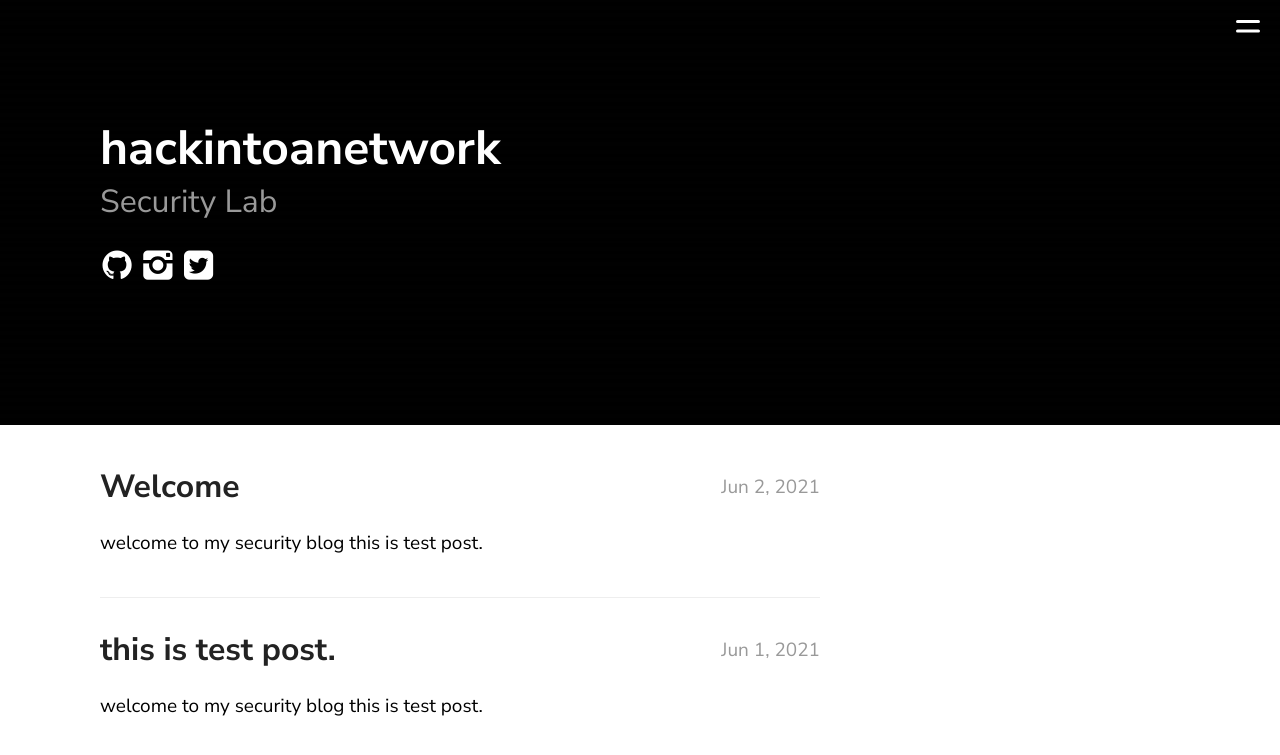
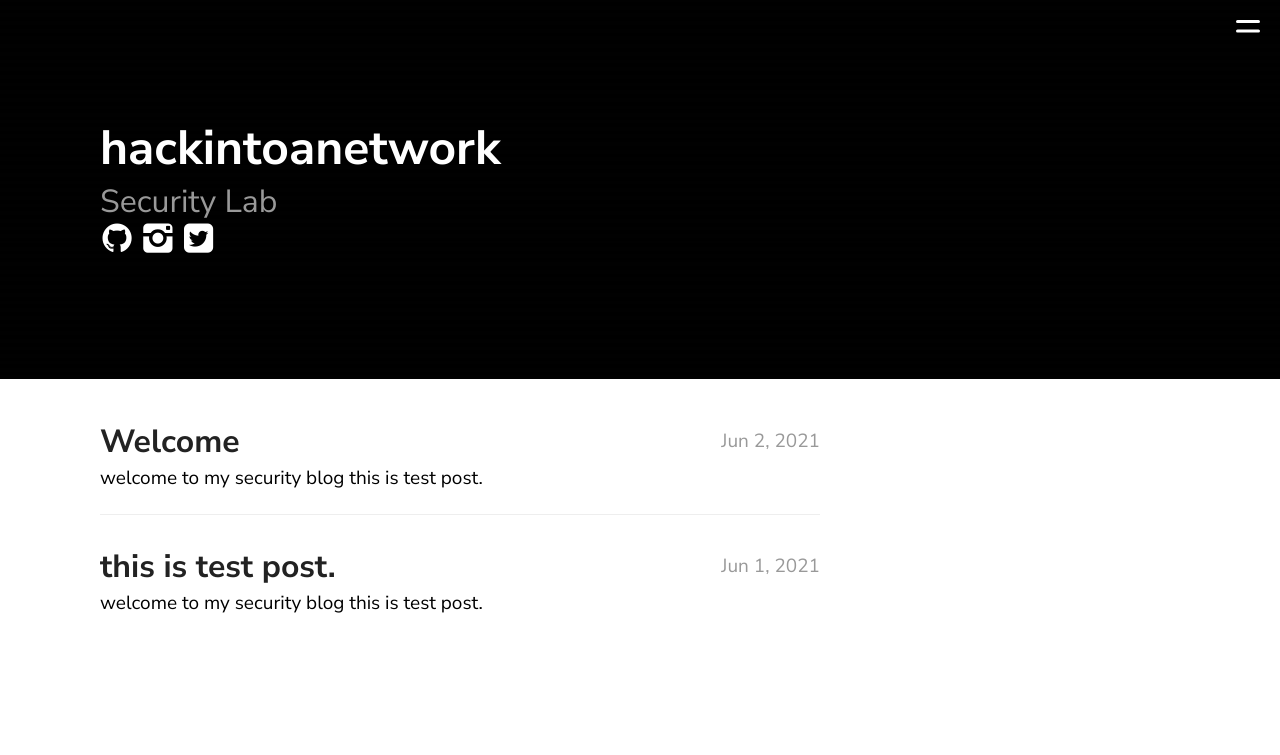
Before and after one commit to Developers-Official/hackintoanetwork.github.io, a Jekyll site: the page built from index.md, in a window 1280 px wide. Shown: the top 755 px of the page. Built offline with Jekyll 4.4.1, drawn with Linux system fonts in a browser that asks for light colours.

Commit message:
Update navbar.css

```diff
--- a/assets/css/navbar.css
+++ b/assets/css/navbar.css
@@ -11,11 +11,17 @@
 div[class="sidebar"] {width:200px;height:100%;background:#000;position:fixed;top:0; right:-200px;z-index:1;transition:all .35s;}
 input[id="menuicon"]:checked +label + div {right:0;}
 
+*{
+  margin: 0;
+  padding: 0;
+  list-style: none;
+  text-decoration: none;
+}
 .sidebar header{
   font-size: 20px;
   color: white;
   text-align: center;
-  line-height: 10px;
+  line-height: 60px;
   background: #000;
   user-select: none;
 }
```
